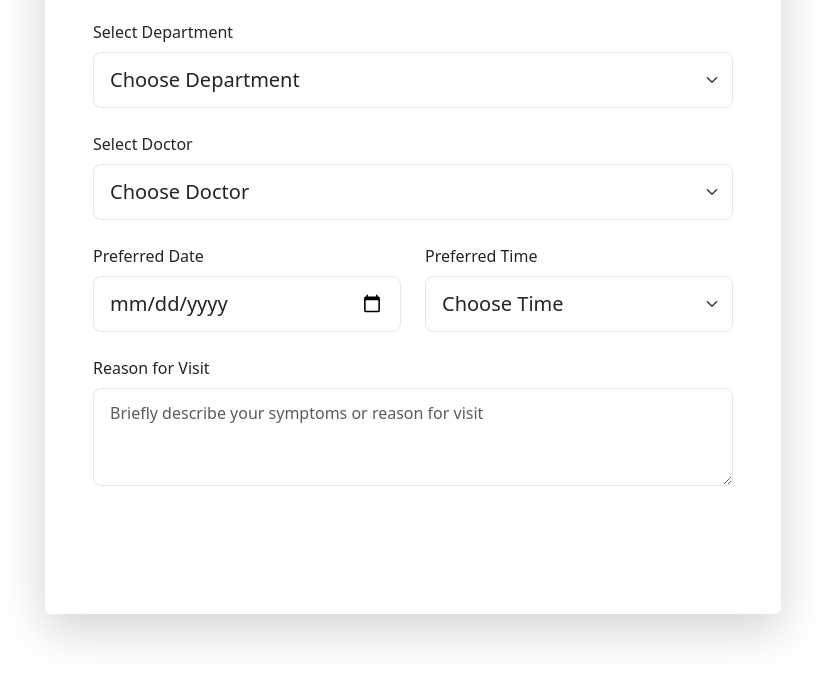
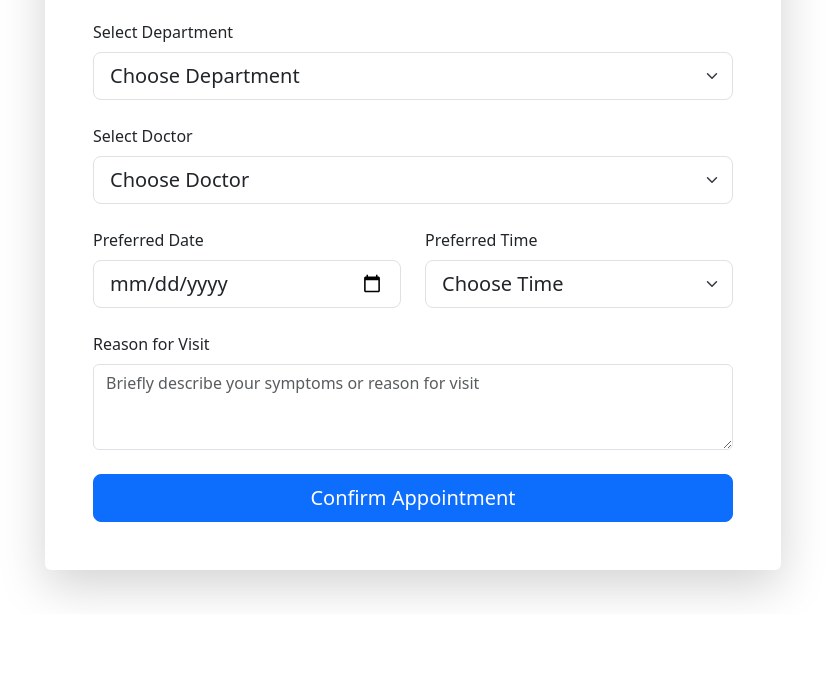
Before and after one commit to jadavkeshav/AMS, a plain HTML site: page appointments.html in a window 1280 px wide. Shown: the part 186-864 px from the top of the page, without its empty margins (227-1052 px from the left). After the commit the page ends 800 px from the top, so only its background shows below. Drawn offline with nearby package versions, Linux system fonts and the light colour scheme.

Commit message:
Submit button added

```diff
--- a/appointments.html
+++ b/appointments.html
@@ -5,7 +5,7 @@
     <meta name="viewport" content="width=device-width, initial-scale=1.0">
     <title>Book Appointment - MediCare</title>
     <link href="https://cdn.jsdelivr.net/npm/bootstrap@5.3.2/dist/css/bootstrap.min.css" rel="stylesheet">
-    <link rel="stylesheet" href="css/appointments.css">
+    <link rel="stylesheet" href="css/style.css">
 </head>
 <body>
 
```
